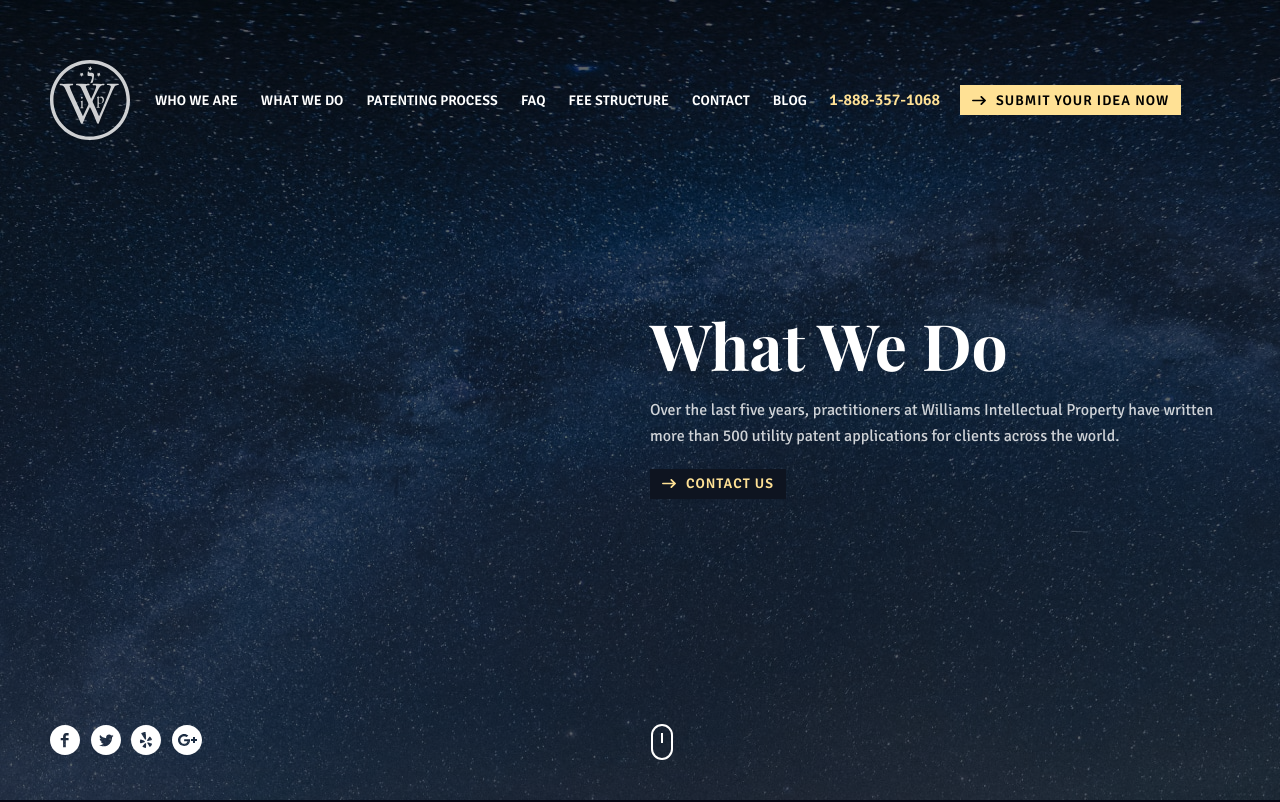
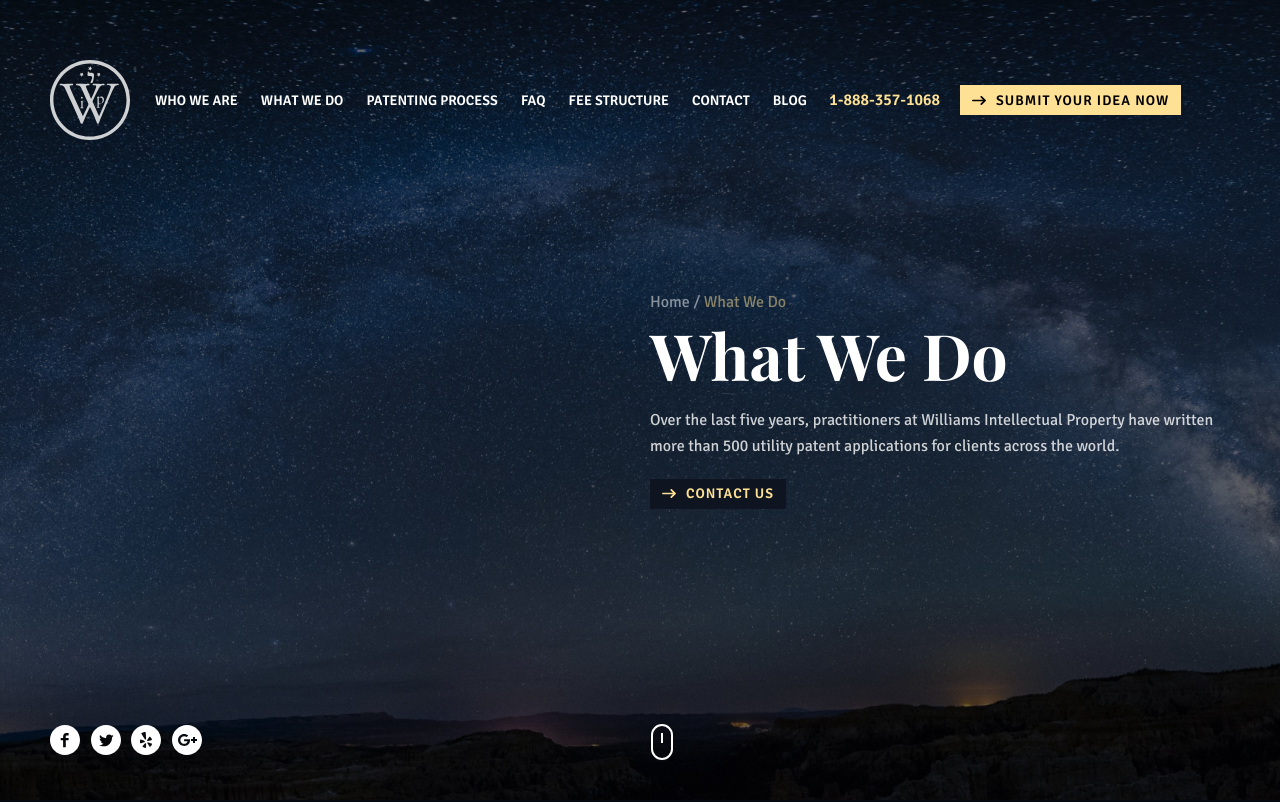
Before and after one commit to illusir/dl-academy, a website: page what-we-do.html in a window 1280 px wide. Shown: the top 802 px of the page. Drawn offline with Linux system fonts and the light colour scheme.

Commit message:
1403 corrections breadcrumbs inner 1st screen size

```diff
--- a/sass/first-screen/first-screen.scss
+++ b/sass/first-screen/first-screen.scss
@@ -6,6 +6,9 @@
 
   &--we-do {
     background-image: linear-gradient(rgba(0, 0, 0, 0.6), rgba(0, 0, 0, 0.6)), url("./images/images/inner/we-do.jpg");
+    background-position: top;
+    background-repeat: no-repeat;
+    background-size: cover;
   }
 }
 
@@ -87,6 +90,12 @@
         padding-bottom: 20px;
       }
     }
+    &__breadcrumbs {
+      opacity: 0.5;
+      .page {
+        color: $yellow;
+      }
+    }
 }
 
 /*end 1st screen*/
@@ -109,6 +118,7 @@
             padding: 0;
           }
         }
+
       }
   }
 
--- a/what-we-do.html
+++ b/what-we-do.html
@@ -154,6 +154,9 @@
     <section class="first-screen section first-screen--we-do">
         <div class="container container--first-screen">
             <div class="text-block text-block--right">
+                <p class="text-block__breadcrumbs">
+                  <a class="link"href="index.html">Home /</a><span class="page"> What We Do </span>
+                </p>
                 <h1 class="text-block__h1">
                     What We Do
                 </h1>
```
Also changed, not shown: style.css.
